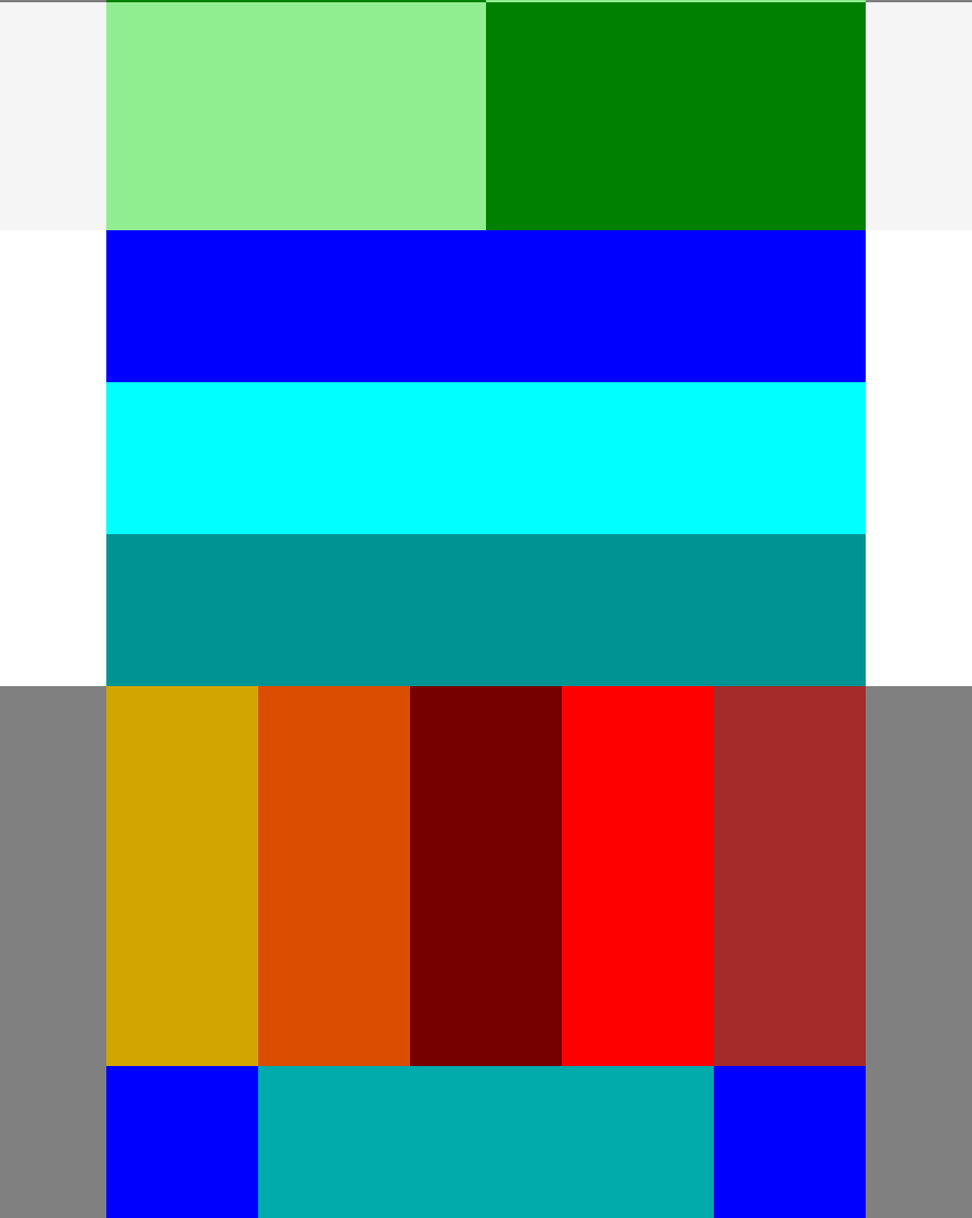
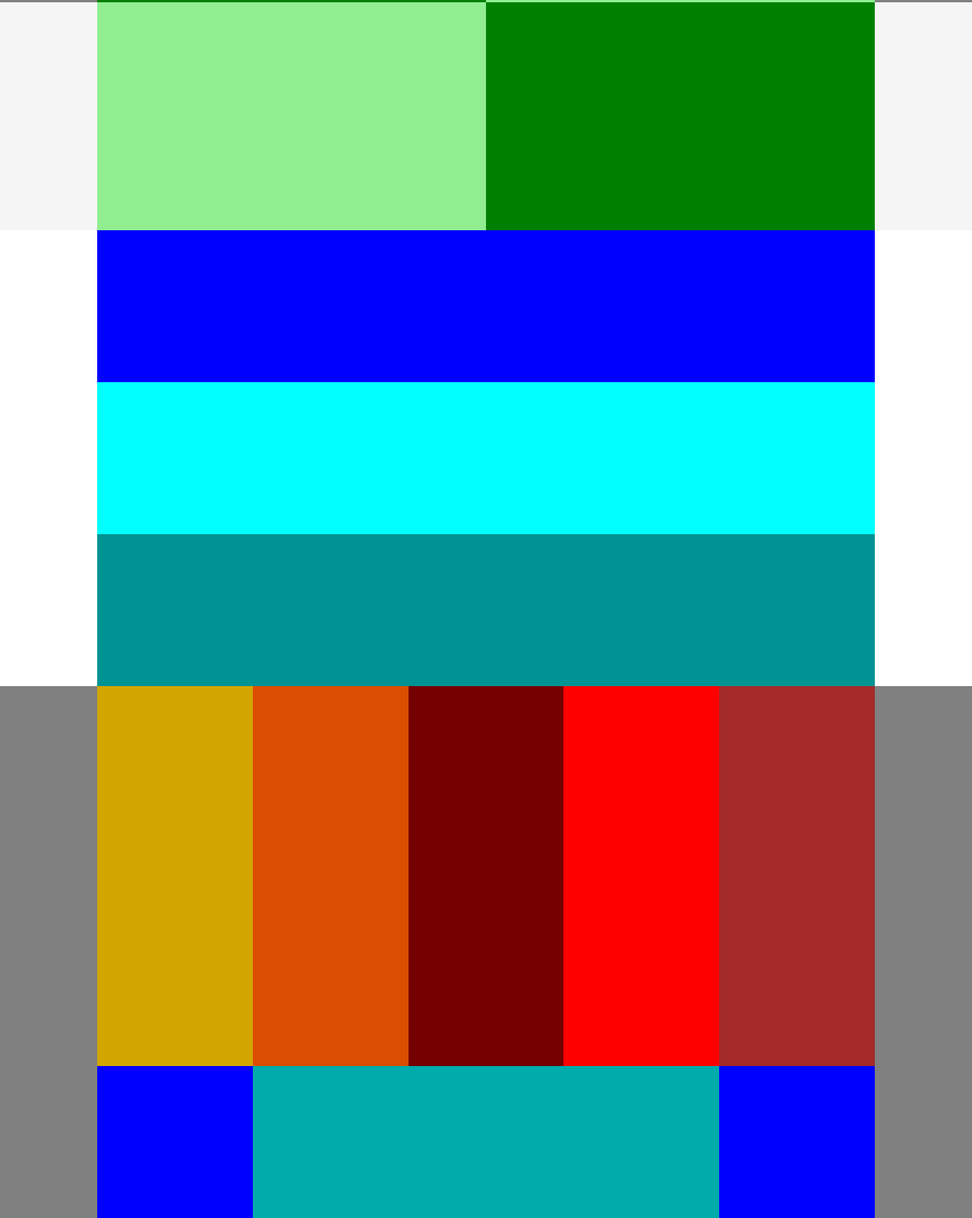
Before and after one commit to cosmo-18/htmlcss-struttura-discord, a plain HTML site: page index.html in a window 1280 px wide. Shown: the part 1097-2700 px from the top of the page at 76% size. Drawn offline with Linux system fonts and the light colour scheme.

Commit message:
aggiornati dimensionamenti

```diff
--- a/style.css
+++ b/style.css
@@ -12,11 +12,11 @@
 
 .light-green{
     background-color: lightgreen;
-    width: 1000px;
+    width: 80%;
     height: 100px;
     margin: auto;
     display: flex;
-    justify-content: space-around;
+    justify-content: space-between;
 }
 
 .red{
@@ -27,7 +27,7 @@
 
 .orange{
     background-color: orange;
-    width: 500px;
+    width: 600px;
     height: 400px;
     margin: auto;
 }
@@ -42,13 +42,13 @@
 
 .box-1{
     background-color: lightgreen;
-    width: 500px;
+    width: 40%;
     height: 300px;
 }
 
 .box-2{
     background-color: green;
-    width: 500px;
+    width: 40%;
     height: 300px;
 }
 
@@ -68,21 +68,21 @@
 
 .bl-1{
     background-color: blue;
-    width: 1000px;
+    width: 80%;
     height: 200px;
     margin:auto
 }
 
 .bl-2{
     background-color: aqua;
-    width: 1000px;
+    width: 80%;
     height: 200px;
     margin: auto;
 }
 
 .bl-3{
     background-color: rgb(0, 147, 147);
-    width: 1000px;
+    width: 80%;
     height: 200px;
     margin: auto;
 }
@@ -93,7 +93,7 @@
 }
 
 .col-1, .col-2, .col-3, .col-4, .col-5{
-    width: calc(1000px/5);
+    width: calc(80%/5);
     height: 500px;
 
 }
@@ -120,7 +120,7 @@
 
 .cont{
     background-color: rgb(0, 171, 171);
-    width: 1000px;
+    width: 80%;
     height: 100%;
     margin: auto;
     display: flex;
@@ -129,6 +129,6 @@
 
 .bloc-1, .bloc-2{
     background-color: blue;
-    width: 200px;
+    width: 20%;
     height: 200px;
 }
```
